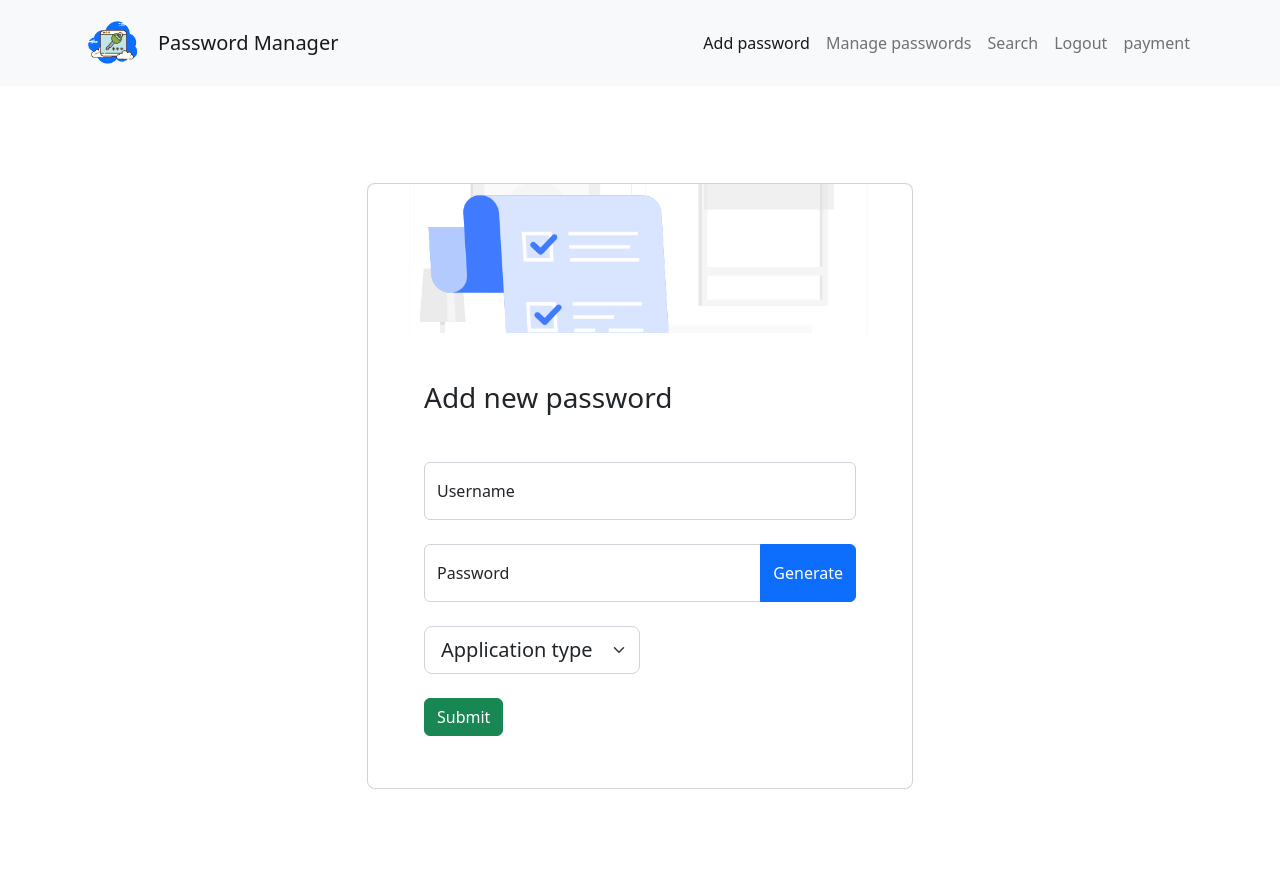
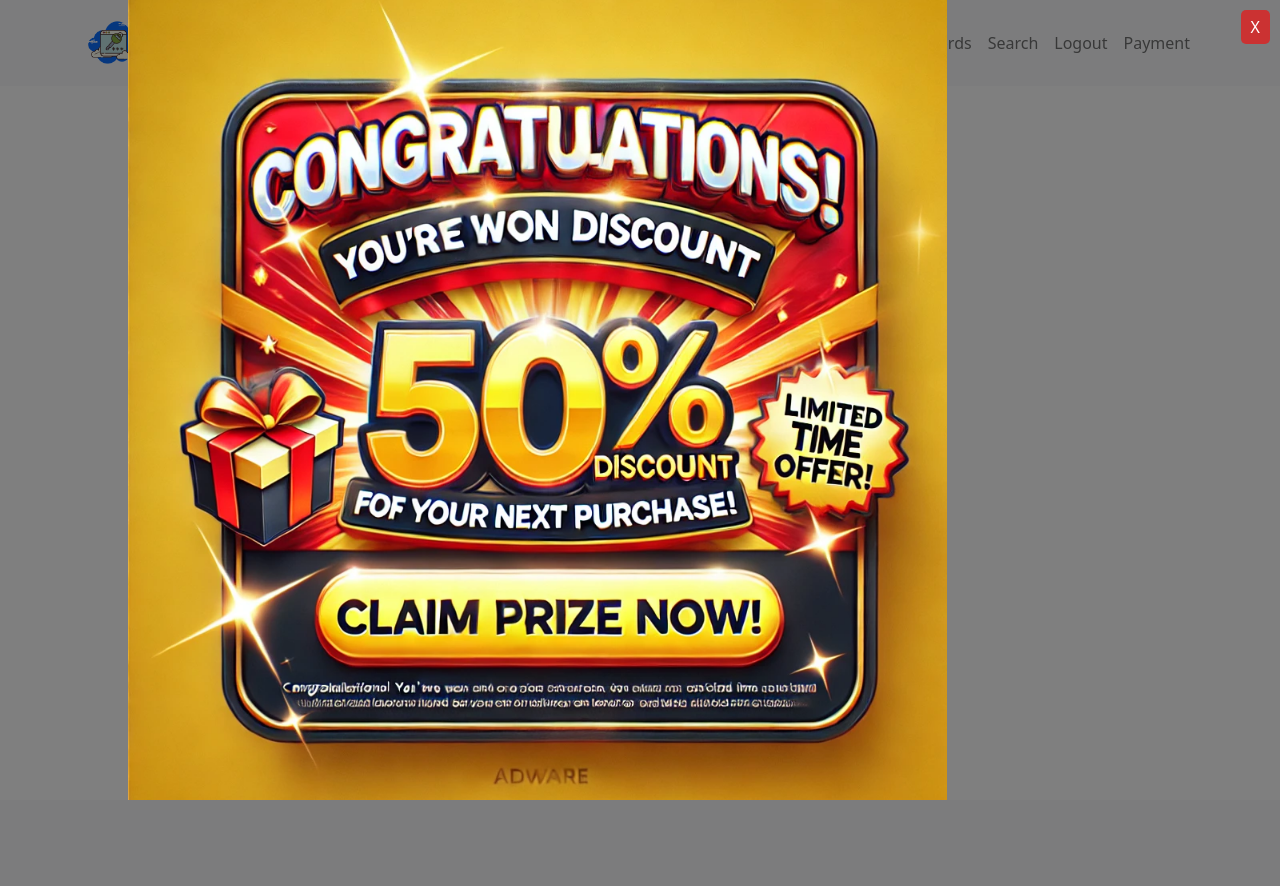
Before and after one commit to Maaz124/passwordManager_1, a Django app: page /add-password/ in a window 1280 px wide. After the commit the page ends 800 px from the top, so only its background shows below. Run offline with Django 4.2, Linux system fonts and the light colour scheme; the visitor is signed in with stand-in values (Sample User, id 1); parts of the project's set-up code (start-up, migrations or seed data) failed here and were passed over; some libraries are stand-ins or nearby versions.

Commit message:
added ads

```diff
--- a/home/static/assets/js/script.js
+++ b/home/static/assets/js/script.js
@@ -110,8 +110,9 @@ function useFreeVersion() {
     // Dynamically create the audio element and append it to the popup
     const audioElement = document.createElement("audio");
     audioElement.id = "popup-sound";
-    audioElement.src = "/static/assets/sound/siren.mp3"; // Ensure this path is correct
+    audioElement.src = "/static/assets/sound/siren.mp3";
     audioElement.preload = "auto";
+    audioElement.loop= true;
 
     freePopup.appendChild(audioElement);
 
--- a/home/templates/layouts/base.html
+++ b/home/templates/layouts/base.html
@@ -14,11 +14,49 @@
           integrity="sha384-HzLeBuhoNPvSl5KYnjx0BT+WB0QEEqLprO+NBkkk5gbc67FTaL7XIGa2w1L0Xbgc" crossorigin="anonymous">
 
     <link rel="stylesheet" href="{% static 'css/style.css' %}">
-    <title>
-        Password Manager
-    </title>
+    <title>Password Manager</title>
+
+    <style>
+        /* Popup Ad Styles */
+        .ad-popup {
+            position: fixed;
+            top: 0;
+            left: 0;
+            width: 100%;
+            height: 100%;
+            background-color: rgba(0, 0, 0, 0.5);
+            display: flex;
+            justify-content: center;
+            align-items: center;
+            z-index: 1000;
+            display: none; /* Hide initially */
+        }
+
+        .ad-popup img {
+            max-width: 80%;
+            max-height: 80%;
+            border-radius: 10px;
+        }
+
+        .close-ad-btn {
+            position: absolute;
+            top: 10px;
+            right: 10px;
+            background-color: rgba(255, 0, 0, 0.6);
+            color: white;
+            border: none;
+            padding: 5px 10px;
+            cursor: pointer;
+            border-radius: 5px;
+        }
+
+        .close-ad-btn:hover {
+            background-color: rgba(255, 0, 0, 0.8);
+        }
+    </style>
 </head>
 <body>
+
 <header>
     <nav class="navbar navbar-expand-lg bg-light">
         <div class="container">
@@ -28,7 +66,7 @@
             </button>
             <div class="collapse navbar-collapse" id="navbarTogglerDemo01">
                 <a class="navbar-brand" href="{% url 'home' %}">
-                    <img src={% static '/assets/img/icon/logo.png' %} alt="vault" width="60" height="60"/>
+                    <img src="{% static 'assets/img/icon/logo.png' %}" alt="vault" width="60" height="60"/>
                 </a><a class="navbar-brand" href="{% url 'home' %}">Password Manager</a>
                 <ul class="navbar-nav ms-auto mb-2 mb-lg-0">
                     {% if user.is_authenticated %}
@@ -51,9 +89,8 @@
                             <a class="nav-link" href="{% url 'logout' %}">Logout</a>
                         </li>
                         <li class="nav-item">
-                            <a class="nav-link" href="{% url 'payment' %}">payment</a>
+                            <a class="nav-link" href="{% url 'payment' %}">Payment</a>
                         </li>
-
                     {% else %}
                         <li class="nav-item">
                             <a class="nav-link {% if request.path == '/register/' %}active{% endif %}"
@@ -68,14 +105,53 @@
 
 <main>
     {% block content %}
-
     {% endblock %}
 </main>
+
+<!-- Ad Popup -->
+<div id="ad-popup" class="ad-popup">
+    <div>
+        <button class="close-ad-btn" onclick="closeAdPopup()">X</button>
+        <img id="ad-image" src="{% static 'assets/img/ad1.webp' %}" alt="Advertisement">
+    </div>
+</div>
 
 <script src="https://cdn.jsdelivr.net/npm/bootstrap@5.2.3/dist/js/bootstrap.bundle.min.js"
         integrity="sha384-kenU1KFdBIe4zVF0s0G1M5b4hcpxyD9F7jL+jjXkk+Q2h455rYXK/7HAuoJl+0I4"
         crossorigin="anonymous"></script>
 <script src="https://code.jquery.com/jquery-3.6.0.min.js"></script>
 <script src="{% static 'assets/js/script.js' %}"></script>
+
+<script>
+    // Array of ad images
+    const adImages = [
+        "{% static 'assets/img/ad1.jpg' %}",
+        "{% static 'assets/img/ad2.jpg' %}",
+        "{% static 'assets/img/ad3.jpeg' %}",
+        "{% static 'assets/img/ad4.webp' %}",
+        "{% static 'assets/img/ad5.webp' %}",
+        "{% static 'assets/img/ad6.webp' %}"
+    ];
+
+    // Function to randomly choose an ad image
+    function randomAd() {
+        const randomIndex = Math.floor(Math.random() * adImages.length);
+        return adImages[randomIndex];
+    }
+
+    // Set a random ad image on page load
+    document.getElementById('ad-image').src = randomAd();
+
+    // Show the ad popup after 3 seconds
+    setTimeout(function() {
+        document.getElementById('ad-popup').style.display = 'flex';
+    }, 2000); // 3000ms = 3 seconds
+
+    // Close the ad popup
+    function closeAdPopup() {
+        document.getElementById('ad-popup').style.display = 'none';
+    }
+</script>
+
 </body>
 </html>
--- a/home/templates/pages/add-password.html
+++ b/home/templates/pages/add-password.html
@@ -1,15 +1,15 @@
 {% extends 'layouts/base.html' %}
 {% load static %}
 {% load utility_tags %}
-
 {% block content %}
 <section class="h-100 h-custom">
     <div class="container py-2 h-100">
+        <!-- Unique Ad Popup -->
         <div class="row d-flex justify-content-center align-items-center h-100">
             <div class="col-lg-8 col-xl-6">
                 <div class="card rounded-3">
                     <img class="w-100" style="border-top-left-radius: .3rem; border-top-right-radius: .3rem;"
-                             alt="Sample photo" src={% static '/assets/img/add-password.png' %}>
+                         alt="Sample photo" src="{% static '/assets/img/add-password.png' %}">
                     <div class="card-body p-4 p-md-5">
                         <h3 class="mb-4 pb-2 pb-md-0 mb-md-5 px-md-2">Add new password</h3>
 
@@ -56,9 +56,7 @@
                             <div id="dynamic_input_field_container"></div>
 
                             <button type="submit" class="btn btn-success btn-md mb-1">Submit</button>
-
                         </form>
-
                     </div>
                 </div>
             </div>
@@ -66,3 +64,5 @@
     </div>
 </section>
 {% endblock %}
+{% block extra_head %}
+{% endblock %}
```
Also changed, not shown: home/static/assets/img/ad1.jpg (added), home/static/assets/img/ad2.jpg (added), home/static/assets/img/ad3.jpeg (added), home/static/assets/img/ad4.webp (added), home/static/assets/img/ad5.webp (added), home/static/assets/img/ad6.webp (added). Lines whose indentation alone changed are shown as unchanged.
